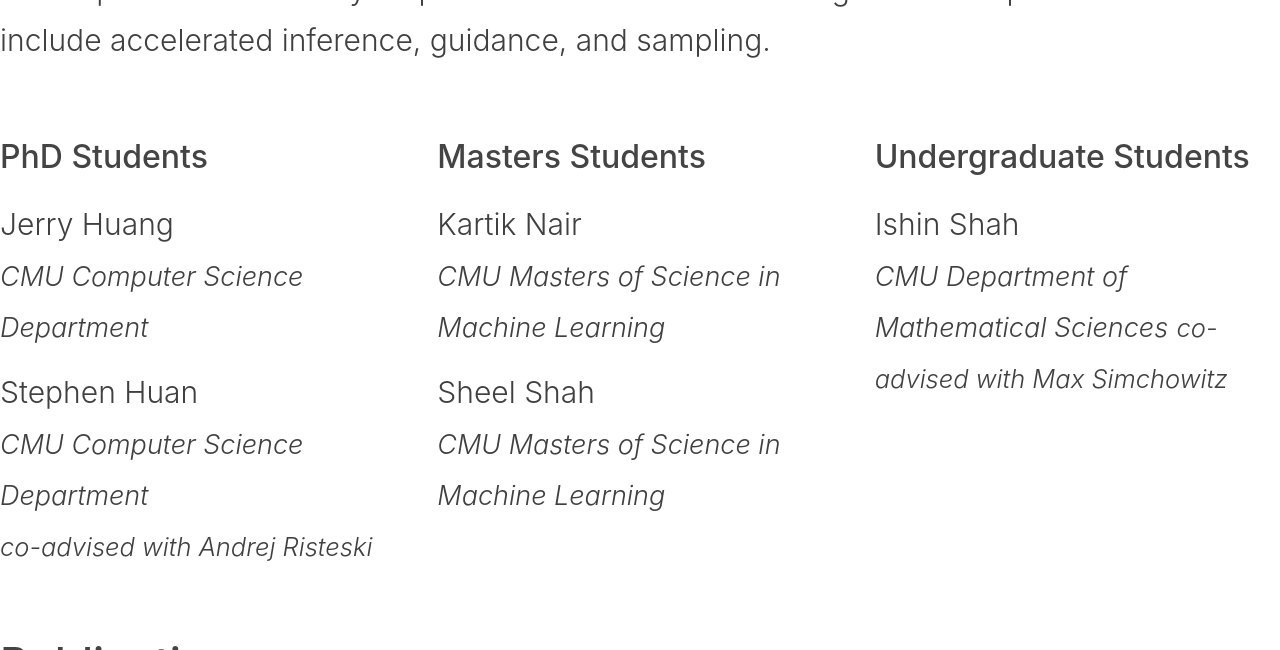
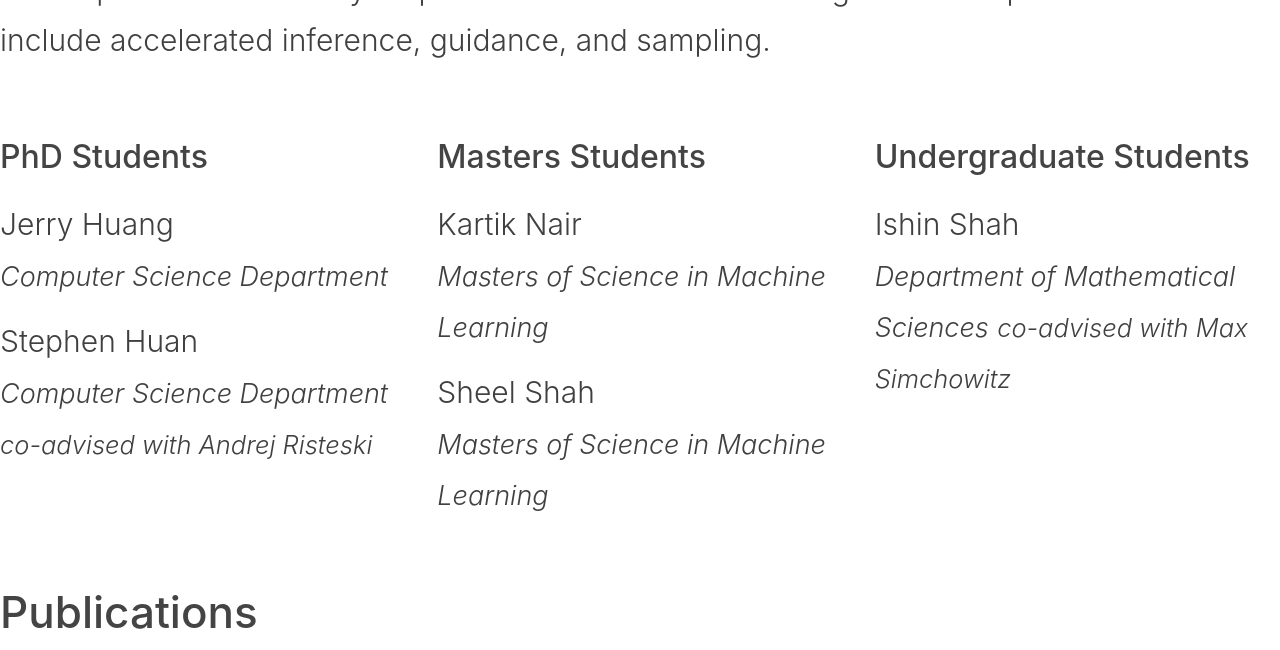
Before and after one commit to nmboffi/nmboffi.github.io, a Jekyll site: the page built from index.md, in a window 1280 px wide and 900 px high, scrolled down 1302 px, cut to the strip 0-650 px from the top of the window. Built offline with Jekyll 4.4.1, drawn with Linux system fonts in a browser that asks for light colours; the list of posts is cut into pages by our own code.

Commit message:
drop CMU listings

```diff
--- a/_includes/research-section.html
+++ b/_includes/research-section.html
@@ -6,26 +6,26 @@
   <div>
     <h4>PhD Students</h4>
     <p>Jerry Huang<br>
-    <em style="font-size: 0.9em;">CMU Computer Science Department</em></p>
+    <em style="font-size: 0.9em;">Computer Science Department</em></p>
 
     <p>Stephen Huan<br>
-    <em style="font-size: 0.9em;">CMU Computer Science Department</em><br>
+    <em style="font-size: 0.9em;">Computer Science Department</em><br>
     <em style="font-size: 0.85em;">co-advised with Andrej Risteski</em></p>
   </div>
 
   <div>
     <h4>Masters Students</h4>
     <p>Kartik Nair<br>
-    <em style="font-size: 0.9em;">CMU Masters of Science in Machine Learning</em></p>
+    <em style="font-size: 0.9em;">Masters of Science in Machine Learning</em></p>
 
     <p>Sheel Shah<br>
-    <em style="font-size: 0.9em;">CMU Masters of Science in Machine Learning</em></p>
+    <em style="font-size: 0.9em;">Masters of Science in Machine Learning</em></p>
   </div>
 
   <div>
     <h4>Undergraduate Students</h4>
     <p>Ishin Shah<br>
-    <em style="font-size: 0.9em;">CMU Department of Mathematical Sciences</em>
+    <em style="font-size: 0.9em;">Department of Mathematical Sciences</em>
     <em style="font-size: 0.85em;">co-advised with Max Simchowitz</em></p>
   </div>
 </div>
```
